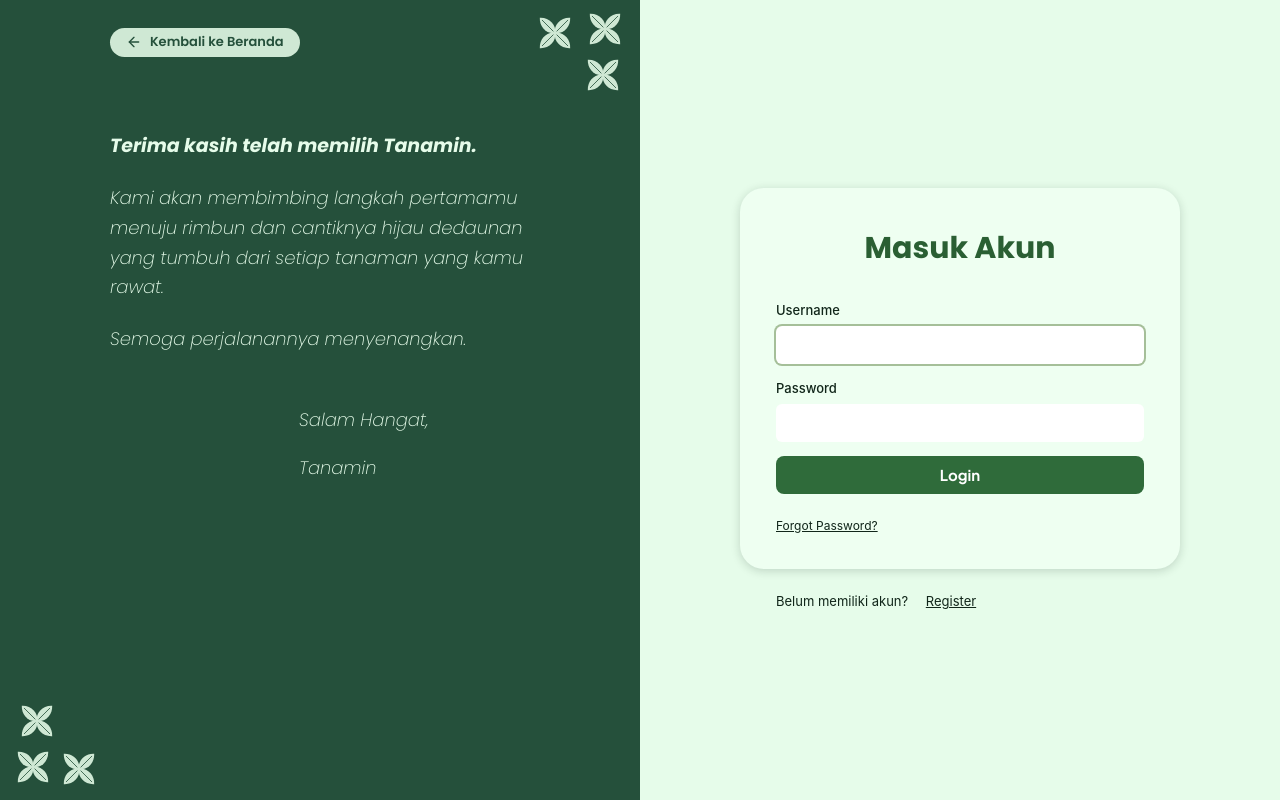
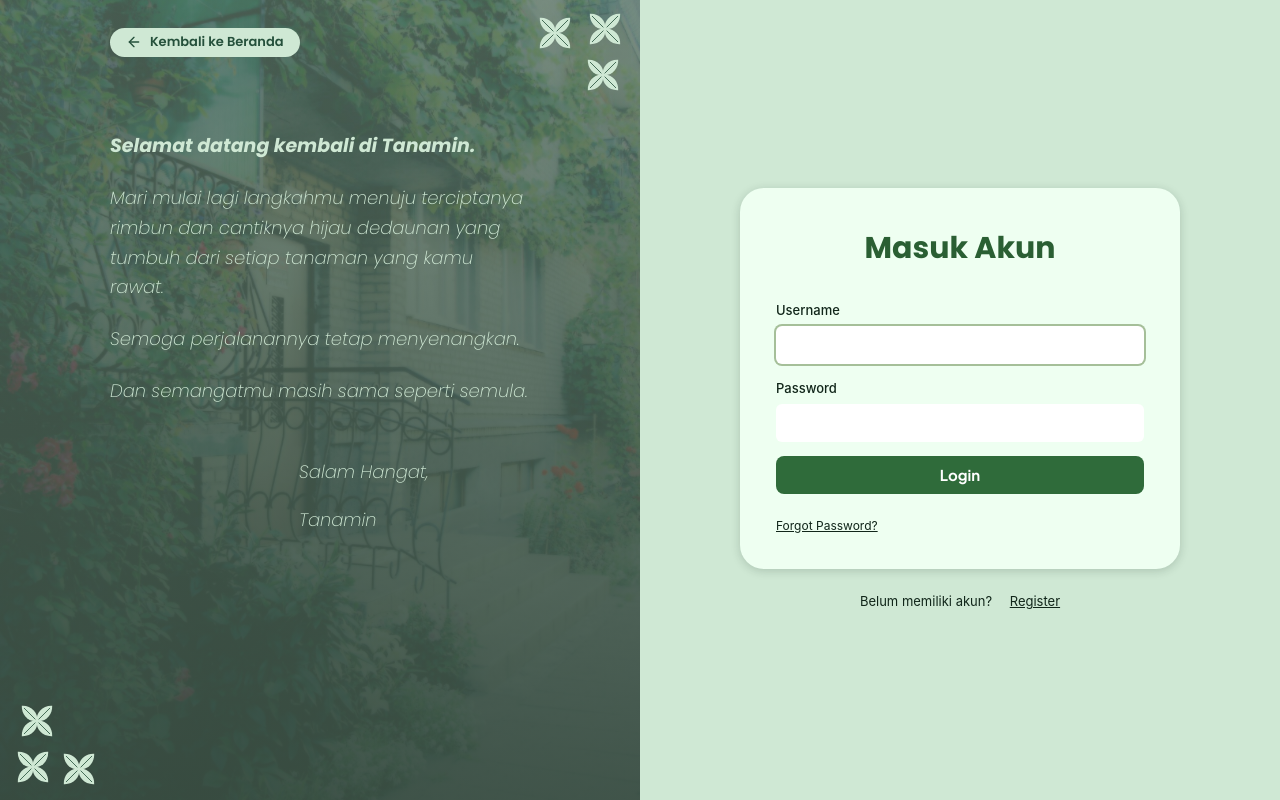
Before and after one commit to PBP-KEL-11/proyek_uts, a Django app: page /auth/login/ in a window 1280 px wide. Run offline with Django 5.2, Linux system fonts and the light colour scheme; parts of the project's set-up code (start-up, migrations or seed data) failed here and were passed over.

Commit message:
feat: update profile UI and styling for authentication module

```diff
--- a/authentication/static/authentication/css/style.css
+++ b/authentication/static/authentication/css/style.css
@@ -11,28 +11,21 @@
 }
 
 :root {
-    /* palet utama (nama sama dengan css/main/style.css) */
     --primary:    #347338;
     --secondary:  #A5BF99;
     --tertiary:   #134023;
     --neutral:    #11261A;
     --background: #E9FFED;
     --white:      #FFFFFF;
-    --danger:     #dc3545;
+    --red:     #dc3545;
 
-    /* hijau tambahan */
     --green-sidebar: #1b4332;   /* sidebar & judul halaman profile */
     --green-panel:   #25503b;   /* panel kiri login, hover tombol */
     --green-button:  #2f6b3a;   /* tombol utama */
     --green-title:   #2a5f33;   /* judul kartu login */
-    --green-light:   #cfe8d4;   /* tombol "Kembali ke Beranda" */
-    --green-lighter: #e2f4e6;   /* hover tombol "Kembali ke Beranda" */
+    --green-light:   #cfe8d4;   /* tombol "Kembali" */
+    --green-lighter: #eefff1;
 
-    /* latar */
-    --bg-profile: #e8f5e9;
-    --bg-auth:    #e6fcea;
-    --bg-card:    #eefff1;
-    --bg-field:   #f8f9fa;
 
     /* teks & garis */
     --text-body:    #3d5545;
@@ -71,7 +64,7 @@ body {
 .form-error {
     margin-top: 4px;
     font-size: 12px;
-    color: var(--danger);
+    color: var(--red);
 }
 
 .form-error ul { list-style: none; }
@@ -160,7 +153,7 @@ body {
 .profile-main-content {
     flex: 1;
     min-width: 0;                         /* cegah konten mendorong lebar halaman */
-    background-color: var(--bg-profile);
+    background-color: var(--green-light);
     padding: clamp(16px, 4vw, 40px);
     display: flex;
     justify-content: center;
@@ -395,6 +388,9 @@ body {
     align-items: center;
     padding: 28px 24px 40px;
     overflow: hidden;
+    background: linear-gradient(to top, rgba(61, 84, 71, 0.85), rgba(156, 214, 182, 0.35)),
+       var(--bg) center / cover no-repeat;
+    background-size: cover;
 }
 
 /* lebar kolom isi panel kiri (dipakai bersama tombol dan teks) */
@@ -428,7 +424,7 @@ body {
 /* ---------- pesan dari mimin Tanamin ---------- */
 .visual-text {
     margin-top: clamp(32px, 9vh, 72px);
-    color: var(--bg-auth);
+    color: var(--green-light);
     font-family: 'Poppins', sans-serif;
     font-style: italic;
     font-weight: 400;
@@ -472,7 +468,7 @@ body {
 
 /* ---------- Panel kanan ---------- */
 .login-panel {
-    background-color: var(--bg-auth);
+    background-color: var(--green-light);
     display: flex;
     flex-direction: column;
     align-items: center;
@@ -484,7 +480,7 @@ body {
 .login-card {
     width: 100%;
     max-width: 440px;
-    background: var(--bg-card);
+    background: var(--green-lighter);
     border-radius: 24px;
     box-shadow: var(--shadow-auth);
     padding: 36px 36px 32px;
@@ -564,8 +560,6 @@ body {
 .link-forgot:hover { color: var(--primary); }
 
 .login-register {
-    width: 100%;
-    max-width: 440px;
     padding-inline: 36px;
     font-size: 13px;
     color: var(--neutral);
@@ -594,7 +588,11 @@ body {
         grid-template-rows: auto 1fr;
     }
 
-    .login-visual { padding: 16px 20px; }
+    .login-visual {
+        padding: 16px 20px;
+        min-height: 120;
+        background-position: center, center 30%, center;
+    }
     .visual-top   { width: 100%; }
 
     .visual-text,
--- a/authentication/templates/authentication/base_authentication.html
+++ b/authentication/templates/authentication/base_authentication.html
@@ -30,7 +30,7 @@
 <div class="login-page">
 
     <!-- Panel kiri (sama di semua halaman authentication) -->
-    <section class="login-visual">
+    <section class="login-visual" style="--bg: url('{% static 'authentication/img/auth_background.png' %}')">
 
         <div class="visual-top">
             <a href="{% url 'main:show_main' %}" class="btn-beranda">
@@ -42,7 +42,7 @@
         {% block visual_text %}
         <div class="visual-text">
             <p class="visual-lead">Terima kasih telah memilih Tanamin.</p>
-            <p>Kami akan membimbing langkah pertamamu menuju rimbun dan cantiknya hijau dedaunan yang tumbuh dari setiap tanaman yang kamu rawat.</p>
+            <p>Kami akan membimbing langkah pertamamu menuju terciptanya rimbun dan cantiknya hijau dedaunan yang tumbuh dari setiap tanaman yang kamu rawat.</p>
             <p>Semoga perjalanannya menyenangkan.</p>
             <br>
             <p class="visual-sign">
--- a/authentication/templates/authentication/base_profile.html
+++ b/authentication/templates/authentication/base_profile.html
@@ -63,7 +63,7 @@
                     </span>
                     <span class="nav-label">Edit Profile</span>
                 </a>
-                <a href="{% url 'plants:species_list' %}" title="Tanaman Saya">
+                <a href="{% url 'notes:index' %}" title="Tanaman Saya">
                     <span class="nav-icon">
                         <svg xmlns="http://www.w3.org/2000/svg" width="24" height="24" viewBox="0 0 24 24"
                             fill="none" stroke="currentColor" stroke-width="2" stroke-linecap="round"
--- a/authentication/templates/authentication/login.html
+++ b/authentication/templates/authentication/login.html
@@ -2,6 +2,20 @@
 
 {% block title %}Login | Tanamin{% endblock %}
 {% block heading %}Masuk Akun{% endblock %}
+
+{% block visual_text %}
+    <div class="visual-text">
+        <p class="visual-lead">Selamat datang kembali di Tanamin.</p>
+        <p>Mari mulai lagi langkahmu menuju terciptanya rimbun dan cantiknya hijau dedaunan yang tumbuh dari setiap tanaman yang kamu rawat.</p>
+        <p>Semoga perjalanannya tetap menyenangkan.</p>
+        <p>Dan semangatmu masih sama seperti semula.</p>
+        <br>
+        <p class="visual-sign">
+            <span>Salam Hangat,</span>
+            <span>Tanamin</span>
+        </p>
+    </div>
+{% endblock visual_text %}
 
 {% block card_content %}
     <form method="POST" class="auth-form" id="loginForm">
--- a/authentication/views.py
+++ b/authentication/views.py
@@ -109,7 +109,7 @@ def logout_user(request):
     is_ajax = request.headers.get('X-Requested-With') == 'XMLHttpRequest'
     logout(request)
 
-    if is_ajax:
+    if is_ajax and request.method == 'POST':
         response = JsonResponse({
             'status': 'success',
             'message': 'Logout berhasil',
```
Also changed, not shown: authentication/templates/authentication/password_reset_complete.html (+14 -0 lines), authentication/templates/authentication/password_reset_confirm.html (+14 -0 lines), authentication/templates/authentication/password_reset_done.html (+12 -0 lines), authentication/templates/authentication/password_reset_form.html (+14 -0 lines), authentication/static/authentication/img/auth_background.png (added).
